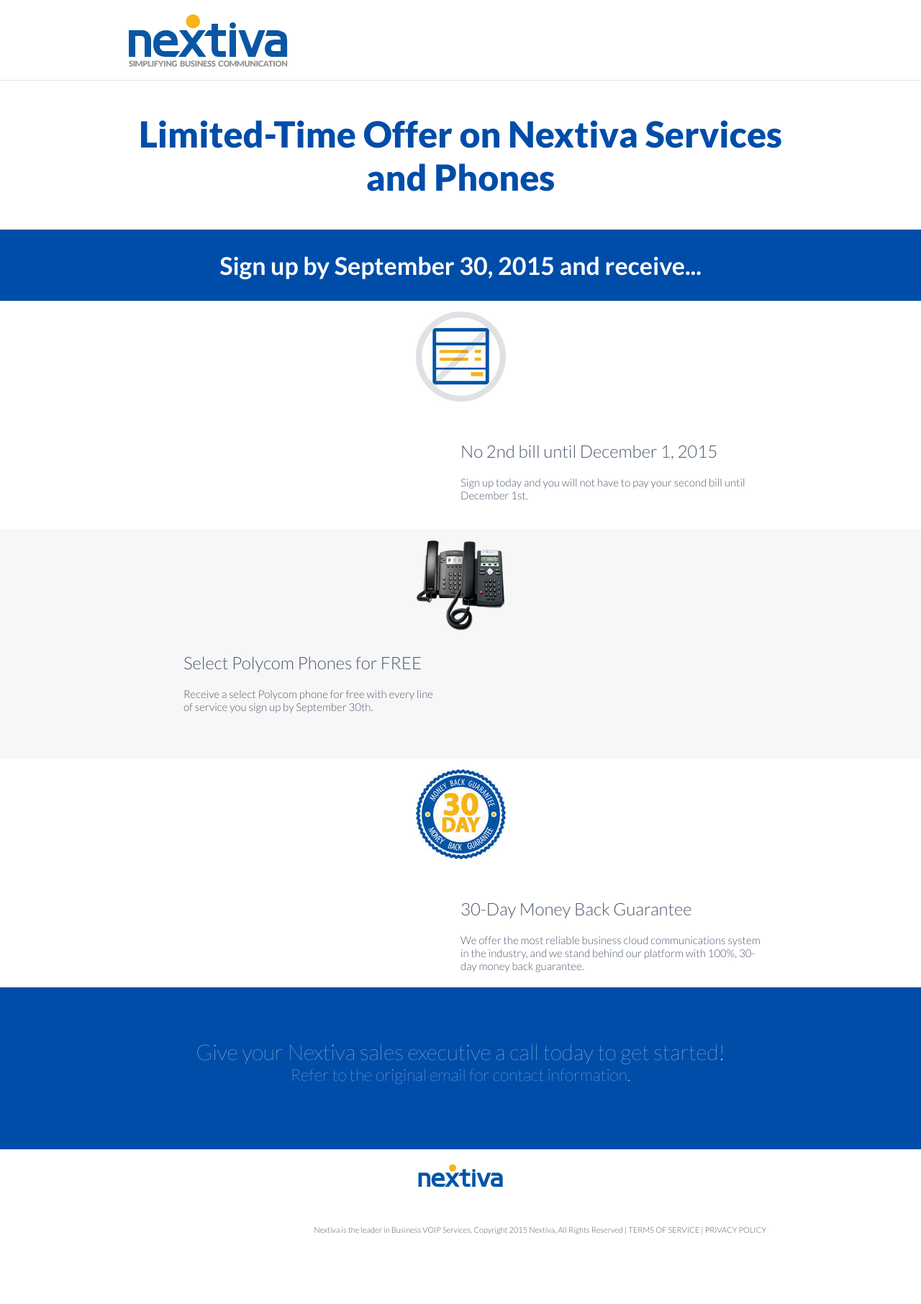
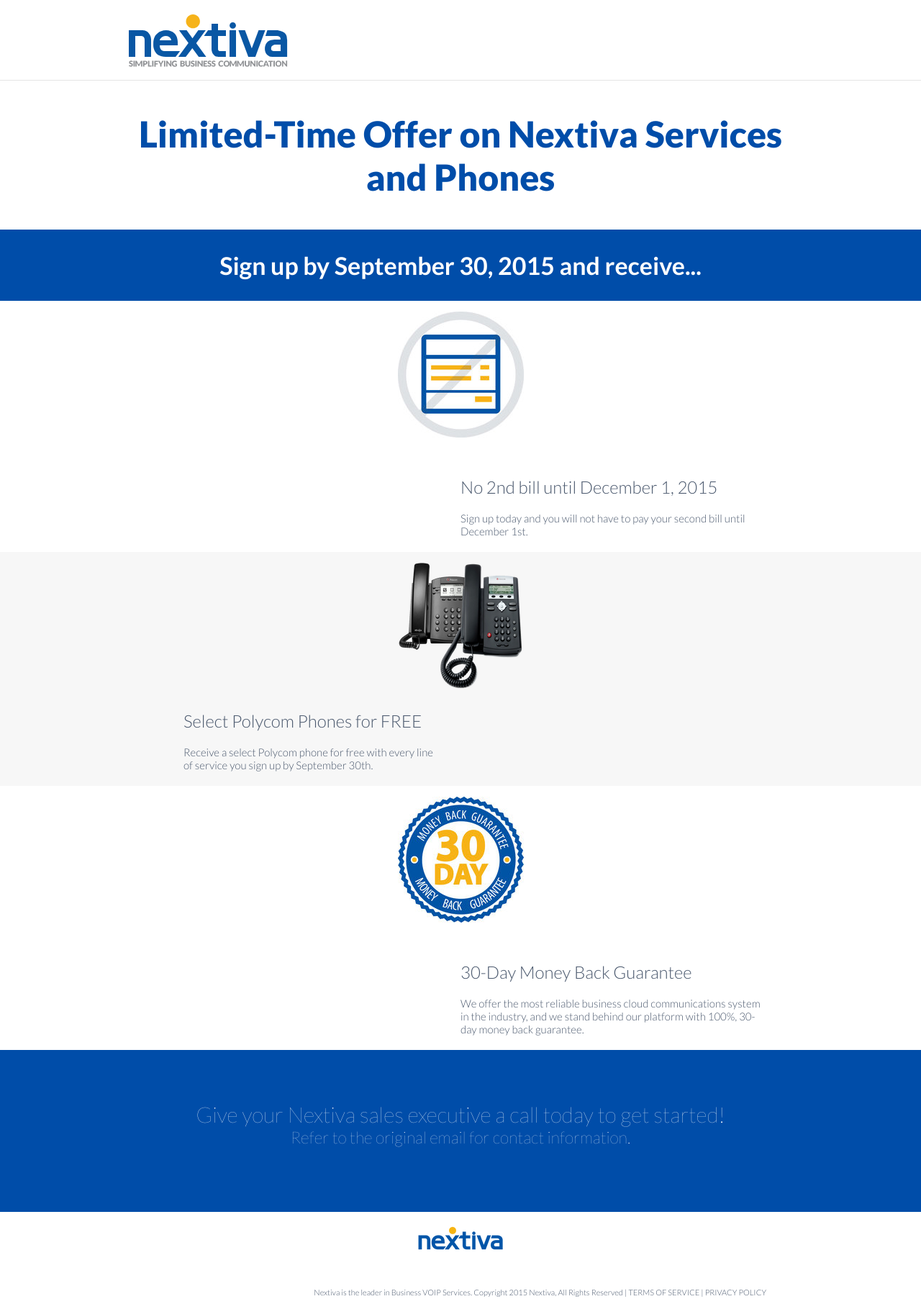
Before and after one commit to BluestarNEO/BluestarNEO.github.io, a Jekyll site: the page built from nextiva/index.html, in a window 1280 px wide. Shown: the whole page at 72% size. Built offline with Jekyll 4.4.1, drawn with Linux system fonts in a browser that asks for light colours; nearby versions of some CDN libraries; before the commit the page ends 1725 px from its top, so only the background shows below that.

Commit message:
add medium size pic versions and associated html

```diff
--- a/nextiva/css/style.css
+++ b/nextiva/css/style.css
@@ -71,15 +71,15 @@ a {
 }
 
 .img-1 {
-  background-image: url("../images/no-2nd-bill-sm.jpg")
+  background-image: url("../images/small/no-2nd-bill-sm.jpg")
 }
 
 .img-2 {
-  background-image: url("../images/select-polycom-phones-sm.png");
+  background-image: url("../images/small/select-polycom-phones-sm.png");
 }
 
 .img-3 {
-  background-image: url("../images/30-day-back-sm.jpg");
+  background-image: url("../images/small/30-day-back-sm.jpg");
 }
 
 .offers p, .content-contact p {
@@ -119,7 +119,7 @@ a {
 .footer-logo-sm {
   height: 75px;
   width: 150px;
-  background-image: url("../images/nextiva_logo_2015-sm.png");
+  background-image: url("../images/small/nextiva_logo_2015-sm.png");
   margin: 0 auto;
 }
 
@@ -155,6 +155,24 @@ a {
   .offers h3, .content-contact h3 {
   font-size: 18px;
   }
+
+  .offer-img {
+  height: 175px;
+  width: 175px;
+  margin: 0 auto;
+}
+
+.img-1 {
+  background-image: url("../images/medium/no-2nd-bill-md.jpg")
+}
+
+.img-2 {
+  background-image: url("../images/medium/select-polycom-phones-md.png");
+}
+
+.img-3 {
+  background-image: url("../images/medium/30-day-back-md.jpg");
+}
 
   .content-contact p {
     font-size: 14px;
```
Also changed, not shown: nextiva/images/medium/30-day-back-md.jpg (added), nextiva/images/medium/no-2nd-bill-md.jpg (added), nextiva/images/medium/select-polycom-phones-md.png (added), nextiva/images/small/30-day-back-sm.jpg (renamed from nextiva/images/30-day-back-sm.jpg), nextiva/images/small/nextiva_logo_2015-sm.png (renamed from nextiva/images/nextiva_logo_2015-sm.png), nextiva/images/small/no-2nd-bill-sm.jpg (renamed from nextiva/images/no-2nd-bill-sm.jpg), nextiva/images/small/select-polycom-phones-sm.png (renamed from nextiva/images/select-polycom-phones-sm.png).
